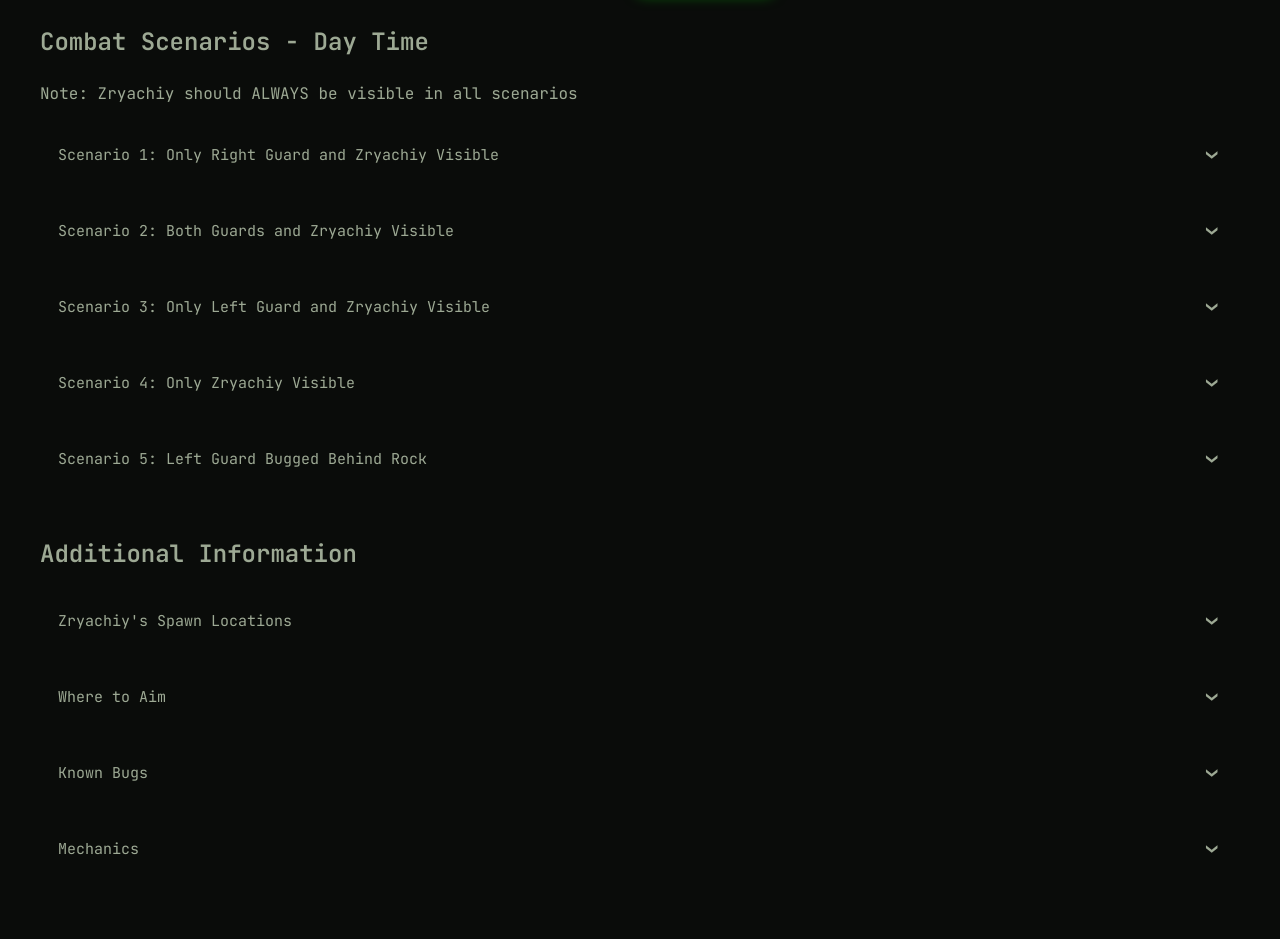
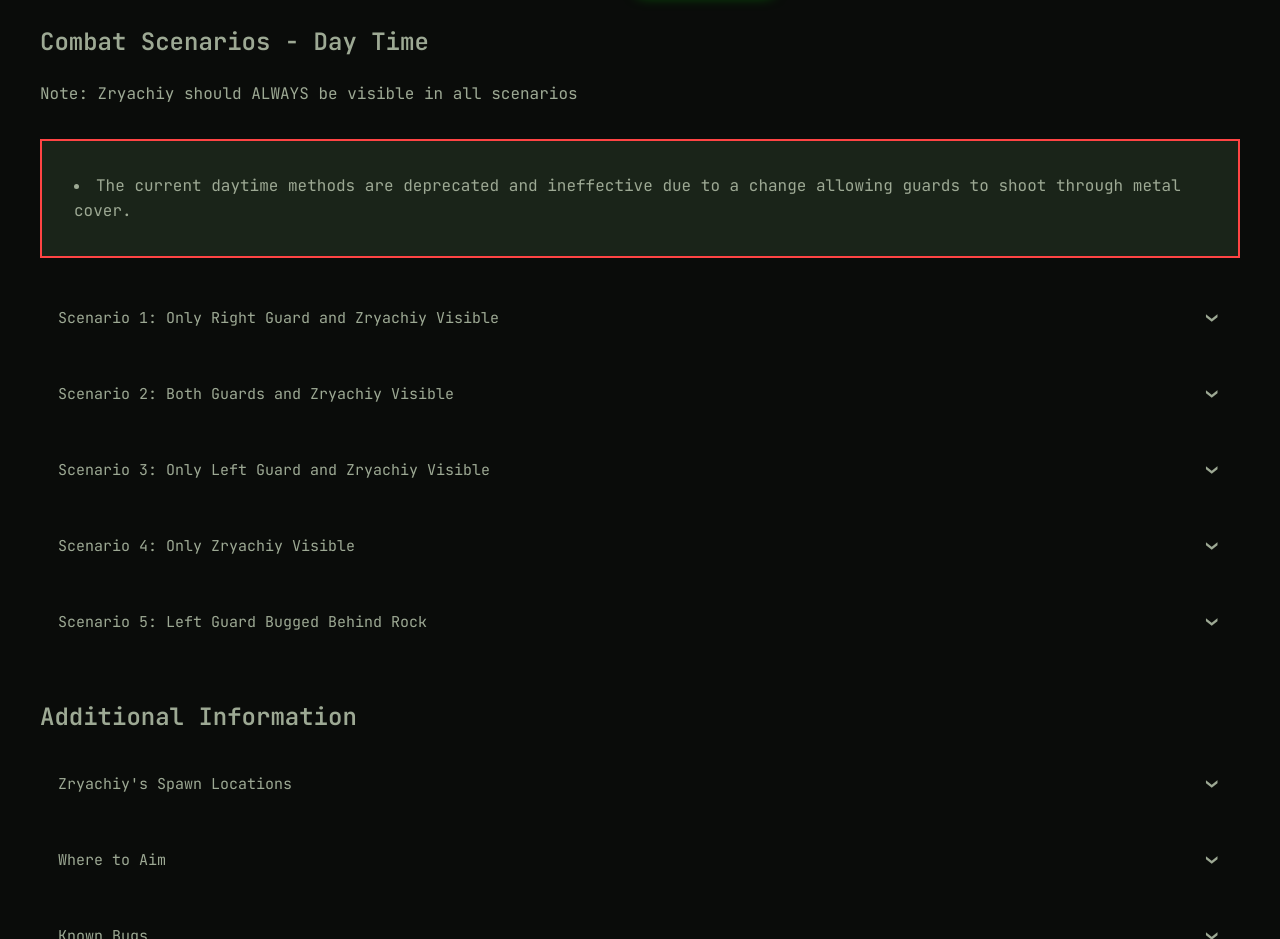
Before and after one commit to gruen132/ZyrachyFarmingGuideSite, a website: page pages/tactics.html in a window 1280 px wide. Shown: the part 1080-2019 px from the top of the page. Drawn offline with Linux system fonts and the light colour scheme; files whose address does not match are found by name.

Commit message:
Updated Tactics.html

```diff
--- a/pages/tactics.html
+++ b/pages/tactics.html
@@ -291,6 +291,16 @@
             <div class="scenarios-section">
                 <h2>Combat Scenarios - Day Time</h2>
                 <p class="scenario-note">Note: Zryachiy should ALWAYS be visible in all scenarios</p>
+                <section class="warning-section">
+                    <div class="warning-box">
+
+
+                            <li>The current daytime methods are deprecated and ineffective due to a change allowing guards to shoot through metal cover.</li>
+
+
+
+                    </div>
+                </section>
 
                 <!-- Scenario 1 -->
                 <div class="scenario-container">
@@ -491,7 +501,7 @@
                                 <iframe
                                 width="100%"
                                 height="600"
-                                src="https://www.youtube.com/embed/successful-execution"
+                                src="https://www.youtube.com/embed/i1uve0IXHSo"
                                 title="Successful Execution"
                                 frameborder="0"
                                 allow="accelerometer; autoplay; clipboard-write; encrypted-media; gyroscope; picture-in-picture"
```
